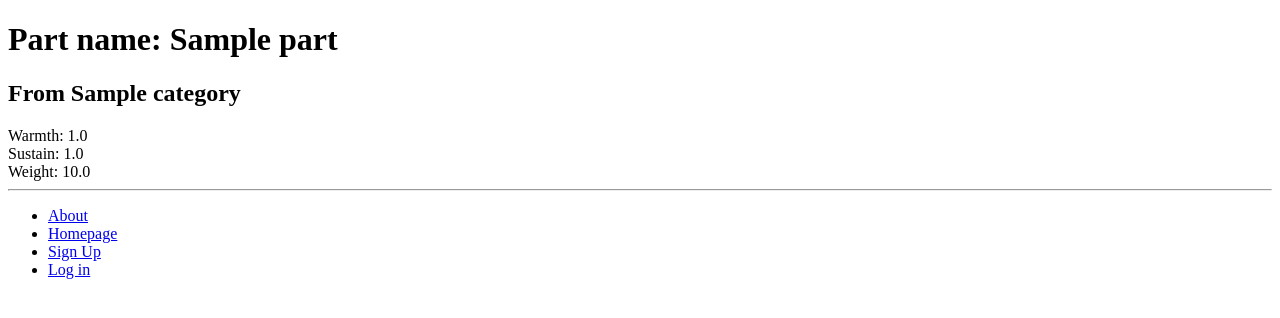
After one commit to TashGraham/guitar_project, a Django app: a page that uses templates/guitar/part.html in a window 1280 px wide. The commit adds this page. Shown: the top 318 px of the page. Run offline with Django 3.2, Linux system fonts and the light colour scheme; tables that the repository leaves empty hold one stand-in row (values such as "Sample post").

Commit message:
part page added

```diff
--- a/guitar/models.py
+++ b/guitar/models.py
@@ -33,7 +33,7 @@ class Part(models.Model):
     weight = models.FloatField(default=0)
 
     def save(self, *args, **kwargs):
-        self.slug = slugify(self.save)
+        self.slug = slugify(self.name)
         super(Part, self).save(*args, **kwargs)
 
     def __str__(self):
--- a/guitar/urls.py
+++ b/guitar/urls.py
@@ -7,8 +7,8 @@ app_name = 'guitar'
 urlpatterns = [
     path('', views.index, name='index'),
     path('about/', views.about, name='about'),
-    path('category/<slug:category_name_slug>/',
-         views.show_category, name='show_category'),
+    path('<slug:category_name_slug>/', views.show_category, name='show_category'),
+    path('<slug:category_name_slug>/<slug:part_name_slug>/', views.show_part, name='show_part'),
     path('register/', views.register, name='register'),
     path('login/', views.login, name='login'),
     path('logout/', LogoutView.as_view(next_page='index'), name='logout'),
--- a/guitar/views.py
+++ b/guitar/views.py
@@ -41,6 +41,20 @@ def show_category(request, category_name_slug):
 
     return render(request, 'guitar/category.html', context=context_dict)
 
+
+def show_part(request, category_name_slug, part_name_slug):
+    context_dict = {}
+
+    # trying to get the category and part objects
+    try:
+        category = Category.objects.get(slug=category_name_slug)
+        part = Part.objects.get(slug = part_name_slug)
+        context_dict['category'] = category
+        context_dict['part'] = part
+    except (Category.DoesNotExist, Part.DoesNotExist):
+        context_dict['category'] = None
+        context_dict['part'] = None
+    return render(request, 'guitar/part.html', context=context_dict)
 
 def register(request):
     registered = False
--- a/templates/guitar/category.html
+++ b/templates/guitar/category.html
@@ -15,7 +15,9 @@
     {% if parts %}
     <ul>
         {% for part in parts %}
-        <li>{{ part.name }}</li>
+            {% if part.category == category %}
+                <li><a href="{% url 'guitar:show_part' category.slug part.slug %}">{{ part.name }}</a></li>
+            {% endif %}
         {% endfor %}
     </ul>
     {% else %}
--- /dev/null
+++ b/templates/guitar/part.html
@@ -0,0 +1,26 @@
+{% extends 'guitar/base.html' %}
+{% load staticfiles %}
+
+{% block title_block %}
+    {% if part %}
+        {{ part.name }}
+    {% else %}
+        Unknown Part
+    {% endif %}
+{% endblock %}
+
+{% block body_block %}
+    {% if part %}
+        <h1>Part name: {{ part.name }}</h1>
+    {% else %}
+        The specified part does not exist.
+    {% endif %}
+    {% if category %}
+        <h2>From {{ category.name }}</h2>
+    {% else %}
+        The specified category does not exist.
+    {% endif %}
+    Warmth: {{ part.warmth }} <br />
+    Sustain: {{ part.sustain }} <br />
+    Weight: {{ part.weight }} <br />
+{% endblock %}
```
